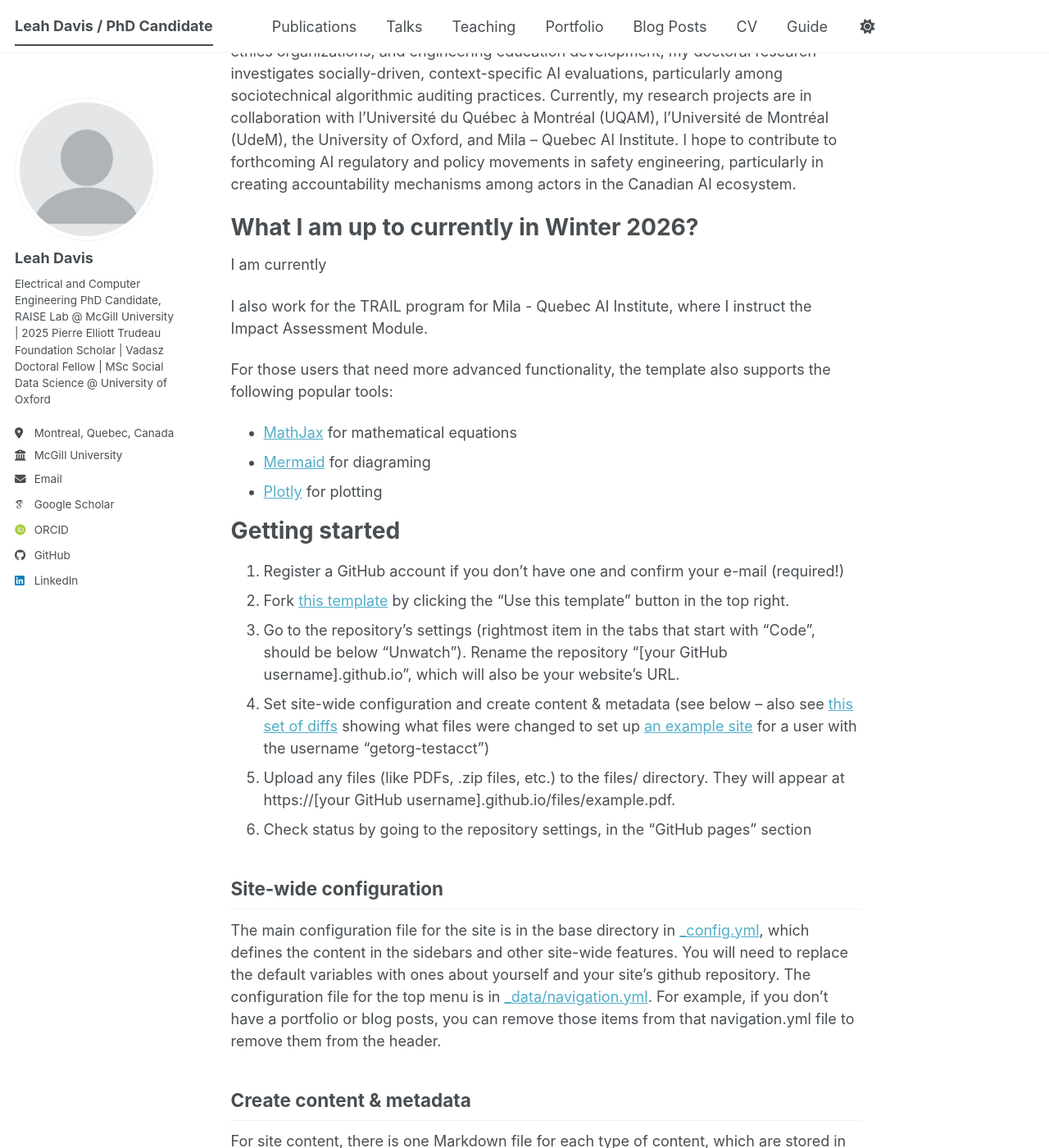
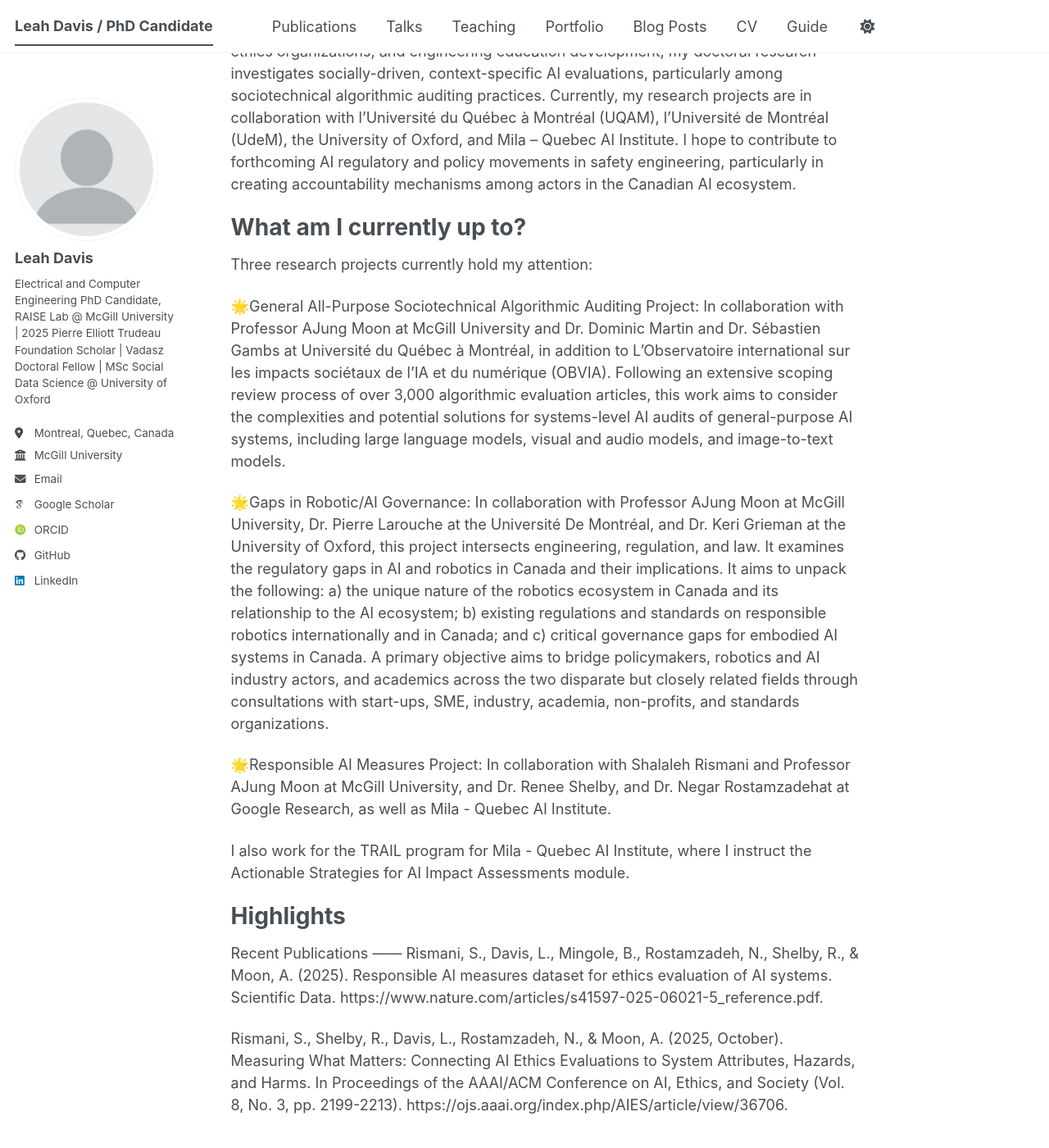
Before and after one commit to ldavis-design/ldavis-design.github.io, a Jekyll site: the page built from _pages/about.md, in a window 1280 px wide and 1400 px high, scrolled down 357 px. Shown: the whole window at 82% size. Built offline with Jekyll 4.4.1, drawn with Linux system fonts in a browser that asks for light colours; some web fonts are replaced; a script bundle is joined from its source files by our own code; library files that are not in the unit come from our copies; some of the changed text lies outside the part shown.

Commit message:
Update about.md

```diff
--- a/_pages/about.md
+++ b/_pages/about.md
@@ -13,46 +13,48 @@
 
 Through diverse volunteer and industry experiences in software quality assurance, AI ethics organizations, and engineering education development, my doctoral research investigates socially-driven, context-specific AI evaluations, particularly among sociotechnical algorithmic auditing practices. Currently, my research projects are in collaboration with l'Université du Québec à Montréal (UQAM), l’Université de Montréal (UdeM), the University of Oxford, and Mila – Quebec AI Institute. I hope to contribute to forthcoming AI regulatory and policy movements in safety engineering, particularly in creating accountability mechanisms among actors in the Canadian AI ecosystem.
 
-What I am up to currently in Winter 2026?
+What am I currently up to?
 ======
-I am currently
+Three research projects currently hold my attention:
 
-I also work for the TRAIL program for Mila - Quebec AI Institute, where I instruct the Impact Assessment Module.
+🌟General All-Purpose Sociotechnical Algorithmic Auditing Project: In collaboration with Professor AJung Moon at McGill University and Dr. Dominic Martin and Dr. Sébastien Gambs at Université du Québec à Montréal, in addition to L'Observatoire international sur les impacts sociétaux de l'IA et du numérique (OBVIA). Following an extensive scoping review process of over 3,000 algorithmic evaluation articles, this work aims to consider the complexities and potential solutions for systems-level AI audits of general-purpose AI systems, including large language models, visual and audio models, and image-to-text models.
 
-For those users that need more advanced functionality, the template also supports the following popular tools:
-- [MathJax](https://www.mathjax.org/) for mathematical equations
-- [Mermaid](https://mermaid.js.org/) for diagraming
-- [Plotly](https://plotly.com/javascript/) for plotting
+🌟Gaps in Robotic/AI Governance: In collaboration with Professor AJung Moon at McGill University, Dr. Pierre Larouche at the Université De Montréal, and Dr. Keri Grieman at the University of Oxford, this project intersects engineering, regulation, and law. It examines the regulatory gaps in AI and robotics in Canada and their implications. It aims to unpack the following: a) the unique nature of the robotics ecosystem in Canada and its relationship to the AI ecosystem; b) existing regulations and standards on responsible robotics internationally and in Canada; and c) critical governance gaps for embodied AI systems in Canada. A primary objective aims to bridge policymakers, robotics and AI industry actors, and academics across the two disparate but closely related fields through consultations with start-ups, SME, industry, academia, non-profits, and standards organizations.
 
-Getting started
+🌟Responsible AI Measures Project: In collaboration with Shalaleh Rismani and Professor AJung Moon at McGill University, and Dr. Renee Shelby, and Dr. Negar Rostamzadehat at Google Research, as well as Mila - Quebec AI Institute.
+
+I also work for the TRAIL program for Mila - Quebec AI Institute, where I instruct the Actionable Strategies for AI Impact Assessments module.
+
+Highlights
 ======
-1. Register a GitHub account if you don't have one and confirm your e-mail (required!)
-1. Fork [this template](https://github.com/academicpages/academicpages.github.io) by clicking the "Use this template" button in the top right.
-1. Go to the repository's settings (rightmost item in the tabs that start with "Code", should be below "Unwatch"). Rename the repository "[your GitHub username].github.io", which will also be your website's URL.
-1. Set site-wide configuration and create content & metadata (see below -- also see [this set of diffs](https://archive.is/3TPas) showing what files were changed to set up [an example site](https://getorg-testacct.github.io) for a user with the username "getorg-testacct")
-1. Upload any files (like PDFs, .zip files, etc.) to the files/ directory. They will appear at https://[your GitHub username].github.io/files/example.pdf.
-1. Check status by going to the repository settings, in the "GitHub pages" section
+Recent Publications
+------
+Rismani, S., Davis, L., Mingole, B., Rostamzadeh, N., Shelby, R., & Moon, A. (2025). Responsible AI measures dataset for ethics evaluation of AI systems. Scientific Data. https://www.nature.com/articles/s41597-025-06021-5_reference.pdf.
 
-Site-wide configuration
+Rismani, S., Shelby, R., Davis, L., Rostamzadeh, N., & Moon, A. (2025, October). Measuring What Matters: Connecting AI Ethics Evaluations to System Attributes, Hazards, and Harms. In Proceedings of the AAAI/ACM Conference on AI, Ethics, and Society (Vol. 8, No. 3, pp. 2199-2213). https://ojs.aaai.org/index.php/AIES/article/view/36706.
+
+Education
 ------
-The main configuration file for the site is in the base directory in [_config.yml](https://github.com/academicpages/academicpages.github.io/blob/master/_config.yml), which defines the content in the sidebars and other site-wide features. You will need to replace the default variables with ones about yourself and your site's github repository. The configuration file for the top menu is in [_data/navigation.yml](https://github.com/academicpages/academicpages.github.io/blob/master/_data/navigation.yml). For example, if you don't have a portfolio or blog posts, you can remove those items from that navigation.yml file to remove them from the header.
+**PhD Electrical and Computer Engineering - McGill University**
 
-Create content & metadata
+2025 - Present
+
+**MSc Social Data Science  - University of Oxford**
+2023 - 2024
+
+**BEng Biomedical Engineering with Co-operative Education (Honours) - University of Guelph**
+Microcertificate in User Design and Teaching Pedagogy
+
+2018 - 2023
+
+Work
 ------
-For site content, there is one Markdown file for each type of content, which are stored in directories like _publications, _talks, _posts, _teaching, or _pages. For example, each talk is a Markdown file in the [_talks directory](https://github.com/academicpages/academicpages.github.io/tree/master/_talks). At the top of each Markdown file is structured data in YAML about the talk, which the theme will parse to do lots of cool stuff. The same structured data about a talk is used to generate the list of talks on the [Talks page](https://academicpages.github.io/talks), each [individual page](https://academicpages.github.io/talks/2012-03-01-talk-1) for specific talks, the talks section for the [CV page](https://academicpages.github.io/cv), and the [map of places you've given a talk](https://academicpages.github.io/talkmap.html) (if you run this [python file](https://github.com/academicpages/academicpages.github.io/blob/master/talkmap.py) or [Jupyter notebook](https://github.com/academicpages/academicpages.github.io/blob/master/talkmap.ipynb), which creates the HTML for the map based on the contents of the _talks directory).
 
-**Markdown generator**
-
-The repository includes [a set of Jupyter notebooks](https://github.com/academicpages/academicpages.github.io/tree/master/markdown_generator
-) that converts a CSV containing structured data about talks or presentations into individual Markdown files that will be properly formatted for the Academic Pages template. The sample CSVs in that directory are the ones I used to create my own personal website at stuartgeiger.com. My usual workflow is that I keep a spreadsheet of my publications and talks, then run the code in these notebooks to generate the Markdown files, then commit and push them to the GitHub repository.
-
-How to edit your site's GitHub repository
-------
-Many people use a git client to create files on their local computer and then push them to GitHub's servers. If you are not familiar with git, you can directly edit these configuration and Markdown files directly in the github.com interface. Navigate to a file (like [this one](https://github.com/academicpages/academicpages.github.io/blob/master/_talks/2012-03-01-talk-1.md) and click the pencil icon in the top right of the content preview (to the right of the "Raw | Blame | History" buttons). You can delete a file by clicking the trashcan icon to the right of the pencil icon. You can also create new files or upload files by navigating to a directory and clicking the "Create new file" or "Upload files" buttons.
-
-Example: editing a Markdown file for a talk
-![Editing a Markdown file for a talk](/images/editing-talk.png)
 
 For more info
 ------
-More info about configuring Academic Pages can be found in [the guide](https://academicpages.github.io/markdown/), the [growing wiki](https://github.com/academicpages/academicpages.github.io/wiki), and you can always [ask a question on GitHub](https://github.com/academicpages/academicpages.github.io/discussions). The [guides for the Minimal Mistakes theme](https://mmistakes.github.io/minimal-mistakes/docs/configuration/) (which this theme was forked from) might also be helpful.
+**LinkedIn:** https://www.linkedin.com/in/leah-davis-a5372018b/
+
+**Google Scholar:** https://scholar.google.ca/
+
+**Lab Profile:**
```
